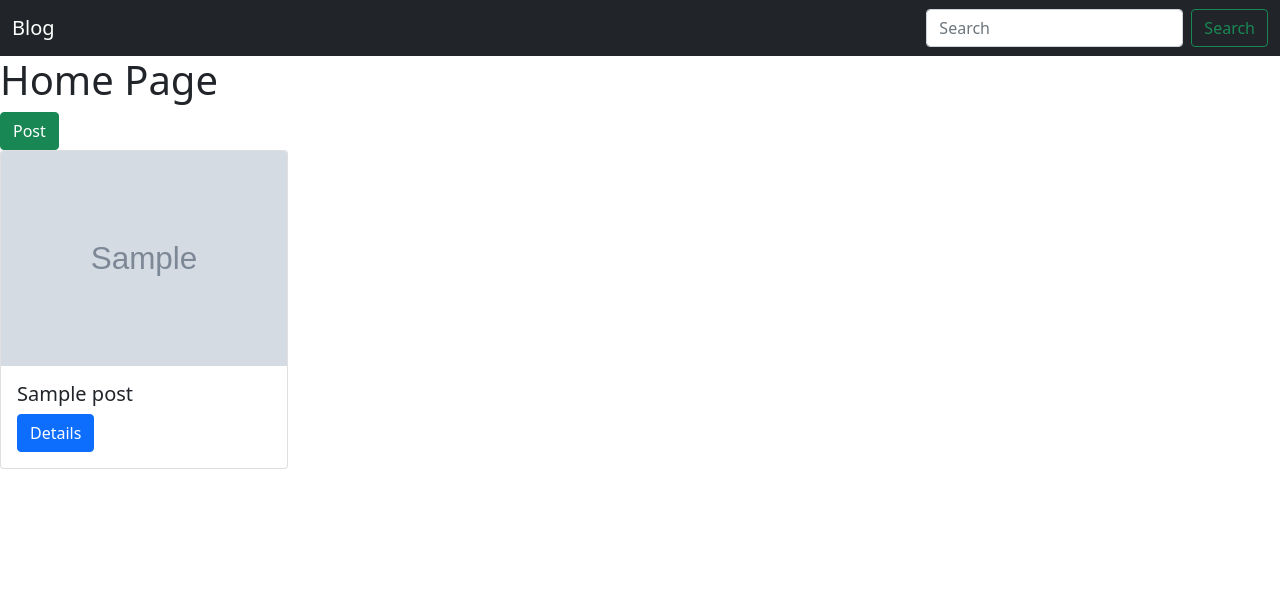
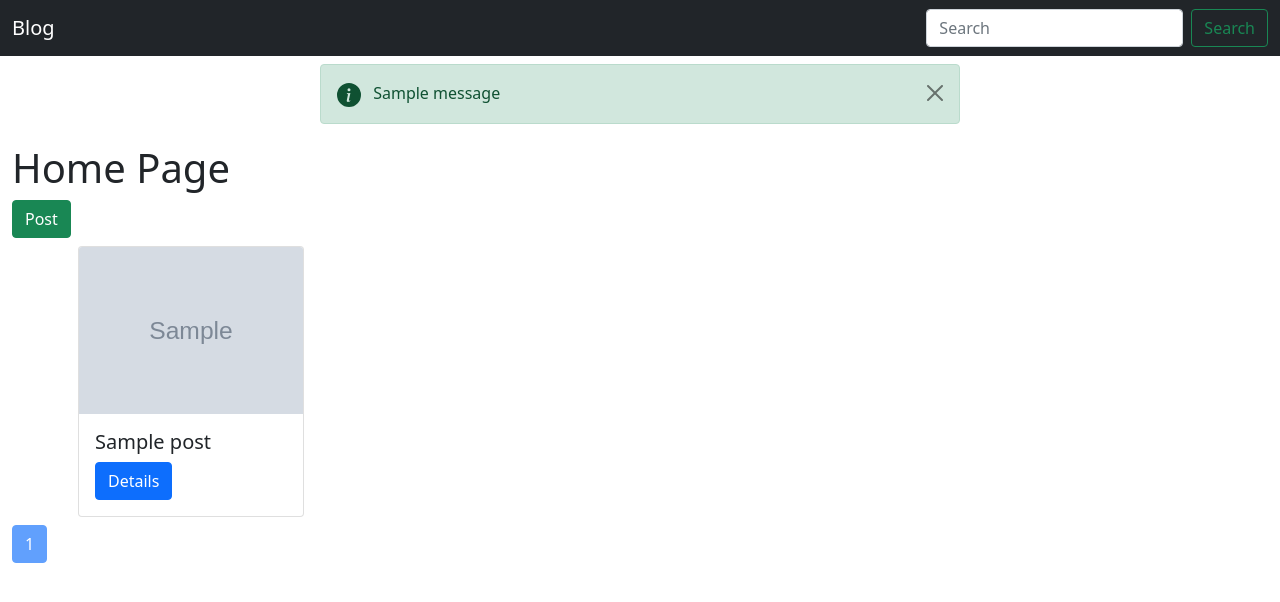
Before and after one commit to tavkhelidzeluka/workshop10, a Django app: page / in a window 1280 px wide. Shown: the top 602 px of the page. Run offline with Django 4.2, Linux system fonts and the light colour scheme; tables that the repository leaves empty hold one stand-in row (values such as "Sample post"); grey boxes marked "Sample" are stand-in pictures; one stand-in notice (Sample message) is shown.

Commit message:
Added new stuff

```diff
--- a/blog/urls.py
+++ b/blog/urls.py
@@ -1,12 +1,12 @@
 from django.urls import path
-from blog.views import PostCreateView, home_view, post_create, post_delete, post_detail_view
-
+from blog.views import PostCreateView, PostDeleteView, home_view, post_create, post_delete, post_detail_view, \
+    PostListView
 
 app_name = 'blog'
 
 urlpatterns = [
-    path('', home_view, name='home'),
+    path('', PostListView.as_view(), name='home'),
     path('post/<int:pk>/', post_detail_view, name='post-details'),
-    path('post/delete/', post_delete, name='post-delete'),
+    path('post/delete/<int:pk>/', PostDeleteView.as_view(), name='post-delete'),
     path('post/create/', PostCreateView.as_view(), name='post-create')
 ]
--- a/blog/views.py
+++ b/blog/views.py
@@ -1,12 +1,14 @@
 from django import forms
+from django.contrib.auth.mixins import LoginRequiredMixin
 from django.core.exceptions import PermissionDenied
-from django.http.response import HttpResponseBadRequest, HttpResponseNotAllowed
+from django.http.response import HttpResponseBadRequest, HttpResponseNotAllowed, HttpResponse
 from django.shortcuts import get_object_or_404, redirect, render
-from django.urls import reverse
+from django.urls import reverse, reverse_lazy
 from django.views.generic.edit import DeleteView
 from blog.models import Post
 from django.contrib.auth.decorators import login_required
-from django.views.generic import CreateView
+from django.views.generic import CreateView, ListView
+from django.contrib.messages.views import SuccessMessageMixin
 
 from blog.forms import PostForm
 
@@ -36,7 +38,7 @@ def post_create(request):
         form = PostForm(request.POST, request.FILES, user=request.user)
 
         if not form.is_valid():
-             return render(request, 'post-create.html', {
+            return render(request, 'post-create.html', {
                 'form': form
             })
 
@@ -47,10 +49,20 @@ def post_create(request):
         'form': PostForm()
     })
 
-class PostCreateView(CreateView):
+
+class PostListView(ListView):
+    model = Post
+    objects = Post.objects.all()
+    template_name = 'home.html'
+    paginate_by = 1
+
+
+class PostCreateView(LoginRequiredMixin, SuccessMessageMixin, CreateView):
     model = Post
     template_name = 'post-create.html'
     form_class = PostForm
+    success_message = "Post successfully created!"
+    login_url = reverse_lazy('blog:home')
 
     def get_success_url(self):
         return reverse('blog:post-details', kwargs={'pk': self.object.pk})
@@ -61,9 +73,11 @@ class PostCreateView(CreateView):
 
         return kwargs
 
-# class PostDeleteView(DeleteView):
-#     model = Post
 
+class PostDeleteView(SuccessMessageMixin, DeleteView):
+    model = Post
+    success_url = reverse_lazy('blog:home')
+    success_message = "Post successfully deleted!"
 
 
 
--- a/templates/base.html
+++ b/templates/base.html
@@ -1,34 +1,72 @@
 <!DOCTYPE html>
 <html lang="en">
+
 <head>
   <meta charset="UTF-8">
   <meta http-equiv="X-UA-Compatible" content="IE=edge">
   <meta name="viewport" content="width=device-width, initial-scale=1.0">
 
-    <link href="https://cdn.jsdelivr.net/npm/bootstrap@5.1.3/dist/css/bootstrap.min.css" rel="stylesheet" integrity="sha384-1BmE4kWBq78iYhFldvKuhfTAU6auU8tT94WrHftjDbrCEXSU1oBoqyl2QvZ6jIW3" crossorigin="anonymous">
-    <script src="https://cdn.jsdelivr.net/npm/bootstrap@5.1.3/dist/js/bootstrap.bundle.min.js" integrity="sha384-ka7Sk0Gln4gmtz2MlQnikT1wXgYsOg+OMhuP+IlRH9sENBO0LRn5q+8nbTov4+1p" crossorigin="anonymous"></script>
+  <link href="https://cdn.jsdelivr.net/npm/bootstrap@5.1.3/dist/css/bootstrap.min.css" rel="stylesheet"
+    integrity="sha384-1BmE4kWBq78iYhFldvKuhfTAU6auU8tT94WrHftjDbrCEXSU1oBoqyl2QvZ6jIW3" crossorigin="anonymous">
+  <script src="https://cdn.jsdelivr.net/npm/bootstrap@5.1.3/dist/js/bootstrap.bundle.min.js"
+    integrity="sha384-ka7Sk0Gln4gmtz2MlQnikT1wXgYsOg+OMhuP+IlRH9sENBO0LRn5q+8nbTov4+1p" crossorigin="anonymous">
+  </script>
   <title>Blog</title>
 </head>
+
 <body>
 
   <nav class="navbar navbar-expand-lg navbar-dark bg-dark">
     <div class="container-fluid">
       <a class="navbar-brand" href="{% url 'blog:home' %}">Blog</a>
-          <button class="navbar-toggler" type="button" data-bs-toggle="collapse" data-bs-target="#navbarSupportedContent" aria-controls="navbarSupportedContent" aria-expanded="false" aria-label="Toggle navigation">
+      <button class="navbar-toggler" type="button" data-bs-toggle="collapse" data-bs-target="#navbarSupportedContent"
+        aria-controls="navbarSupportedContent" aria-expanded="false" aria-label="Toggle navigation">
         <span class="navbar-toggler-icon"></span>
       </button>
       <div class="collapse navbar-collapse" id="navbarSupportedContent">
         <ul class="navbar-nav me-auto mb-2 mb-lg-0">
         </ul>
         <form class="d-flex">
-              <input name='q' {% if q %}value='{{ q }}'{% endif %}  class="form-control me-2" type="search" placeholder="Search" aria-label="Search">
+          <input name='q' {% if q %}value='{{ q }}' {% endif %} class="form-control me-2" type="search"
+            placeholder="Search" aria-label="Search">
           <button class="btn btn-outline-success" type="submit">Search</button>
         </form>
       </div>
     </div>
   </nav>
+
+  {% comment %} Icons {% endcomment %}
+  <svg xmlns="http://www.w3.org/2000/svg" style="display: none;">
+    <symbol id="check-circle-fill" fill="currentColor" viewBox="0 0 16 16">
+      <path
+        d="M16 8A8 8 0 1 1 0 8a8 8 0 0 1 16 0zm-3.97-3.03a.75.75 0 0 0-1.08.022L7.477 9.417 5.384 7.323a.75.75 0 0 0-1.06 1.06L6.97 11.03a.75.75 0 0 0 1.079-.02l3.992-4.99a.75.75 0 0 0-.01-1.05z" />
+    </symbol>
+    <symbol id="info-fill" fill="currentColor" viewBox="0 0 16 16">
+      <path
+        d="M8 16A8 8 0 1 0 8 0a8 8 0 0 0 0 16zm.93-9.412-1 4.705c-.07.34.029.533.304.533.194 0 .487-.07.686-.246l-.088.416c-.287.346-.92.598-1.465.598-.703 0-1.002-.422-.808-1.319l.738-3.468c.064-.293.006-.399-.287-.47l-.451-.081.082-.381 2.29-.287zM8 5.5a1 1 0 1 1 0-2 1 1 0 0 1 0 2z" />
+    </symbol>
+    <symbol id="exclamation-triangle-fill" fill="currentColor" viewBox="0 0 16 16">
+      <path
+        d="M8.982 1.566a1.13 1.13 0 0 0-1.96 0L.165 13.233c-.457.778.091 1.767.98 1.767h13.713c.889 0 1.438-.99.98-1.767L8.982 1.566zM8 5c.535 0 .954.462.9.995l-.35 3.507a.552.552 0 0 1-1.1 0L7.1 5.995A.905.905 0 0 1 8 5zm.002 6a1 1 0 1 1 0 2 1 1 0 0 1 0-2z" />
+    </symbol>
+  </svg>
+  <div class='d-flex justify-content-center'>
+    {% for message in messages %}
+    <div class="alert alert-{{ message.tags }} alert-dismissible fade show w-50 mt-2" role="alert">
+      <svg class="bi flex-shrink-0 me-2" width="24" height="24" role="img" aria-label="Info:">
+        <use xlink:href="#info-fill" /></svg>
+      {{ message }}
+      <button type="button" class="btn-close" data-bs-dismiss="alert" aria-label="Close"></button>
+    </div>
+    {% endfor %}
+  </div>
+
+  <div class='container-fluid mt-1'>
     {% block content %}
 
     {% endblock content %}
+  </div>
+
 </body>
+
 </html>
--- /dev/null
+++ b/templates/blog/post_confirm_delete.html
@@ -0,0 +1 @@
+{% extends 'base/object_delete_confirm.html' %}
--- a/templates/home.html
+++ b/templates/home.html
@@ -4,9 +4,10 @@
     <h1>Home Page</h1>
     <a class='btn btn-success' href="{% url 'blog:post-create' %}">Post</a>
 
-    <div class='d-flex'>
-        {% for post in posts %}
-            <div class="card" style="width: 18rem;">
+    <div class='container'>
+        <div class='row row-cols-5 me-auto justify-content-between'>
+            {% for post in object_list %}
+                <div class="card col m-2 p-0">
                     <img src="{{ post.background_image.url }}" class="card-img-top" alt="{{ post.title }}-image">
                     <div class="card-body">
                         <h5 class="card-title">{{ post.title }}</h5>
@@ -15,5 +16,30 @@
                 </div>
             {% endfor %}
         </div>
+    </div>
+
+    <div class="paginator-wrapper">
+        {% if page_obj.has_previous %}
+            <a class='btn btn-primary' href="?page=1
+            {% if request.GET.search %}&search={{ request.GET.search }}{% endif %}">პირველი</a>
+            <a class='btn btn-primary' href="?page={{ page_obj.previous_page_number }}
+            {% if request.GET.search %}&search={{ request.GET.search }}{% endif %}">წინა</a>
+        {% endif %}
+        {% for num in page_obj.paginator.page_range %}
+            {% if page_obj.number == num %}
+                <a class="btn btn-primary disabled">{{ num }}</a>
+            {% elif num > page_obj.number|add:'-3' and num < page_obj.number|add:'3' %}
+                <a class='btn btn-primary' href="?page={{ num }}
+            {% if request.GET.search %}&search={{ request.GET.search }}{% endif %}">{{ num }}</a>
+            {% endif %}
+        {% endfor %}
+        {% if page_obj.has_next %}
+            <a  class='btn btn-primary' href="?page={{ page_obj.next_page_number }}
+            {% if request.GET.search %}&search={{ request.GET.search }}{% endif %}">შემდეგი</a>
+            <a  class='btn btn-primary' href="?page={{ page_obj.paginator.num_pages }}
+            {% if request.GET.search %}&search={{ request.GET.search }}{% endif %}">ბოლო</a>
+        {% endif %}
+    </div>
+
 
 {% endblock content %}
--- a/workshop10/settings.py
+++ b/workshop10/settings.py
@@ -25,7 +25,7 @@ SECRET_KEY = 'django-insecure-sgfumjkt5rqwmnn27r(4)@f%4c+e46p&(=4(!xlf70mg4m3n9_
 # SECURITY WARNING: don't run with debug turned on in production!
 DEBUG = True
 
-ALLOWED_HOSTS = []
+ALLOWED_HOSTS = ['*']
 
 
 # Application definition
```
Also changed, not shown: templates/base/object_delete_confirm.html (added, +11 -0 lines), templates/post-details.html (+29 -9 lines). Lines whose indentation alone changed are shown as unchanged.
